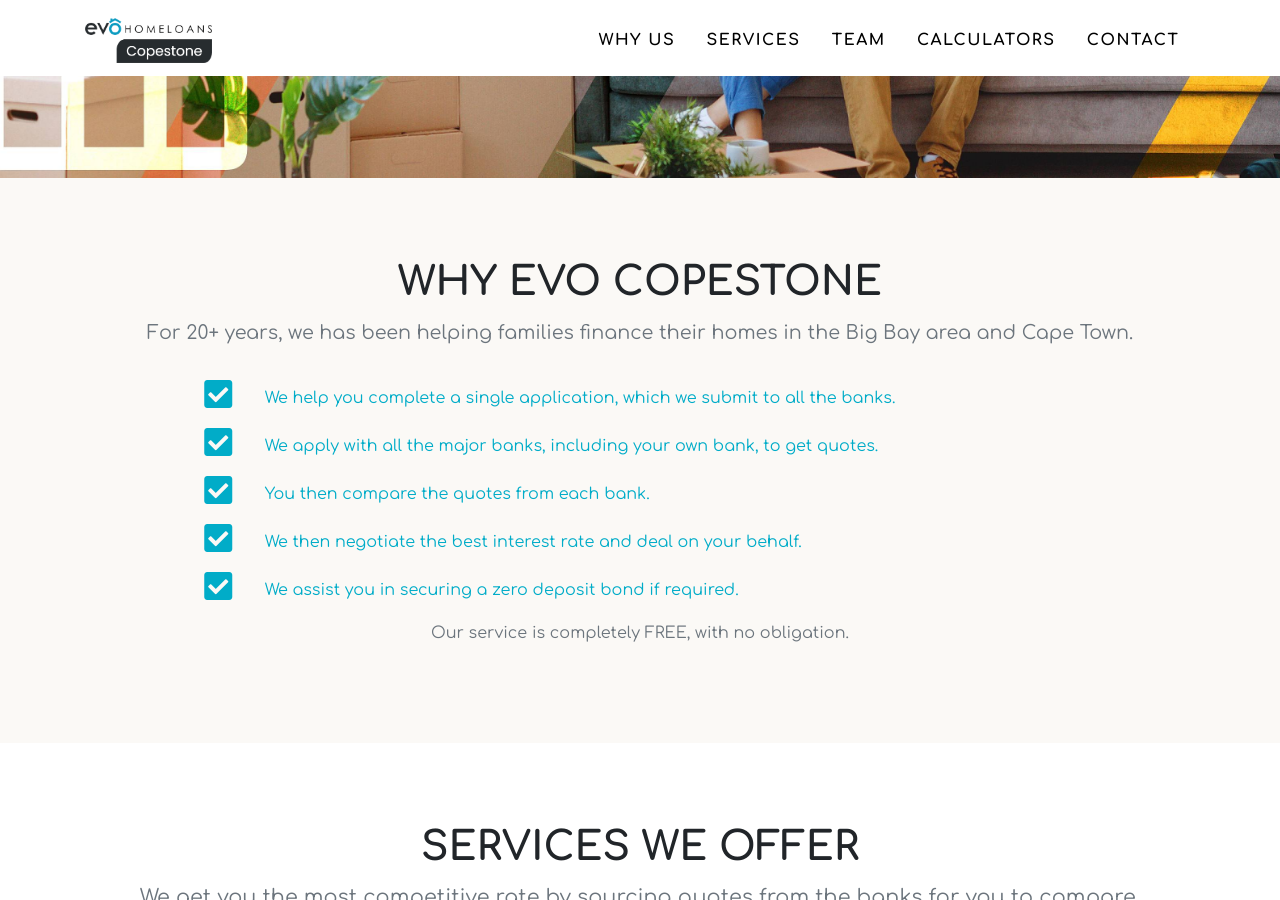
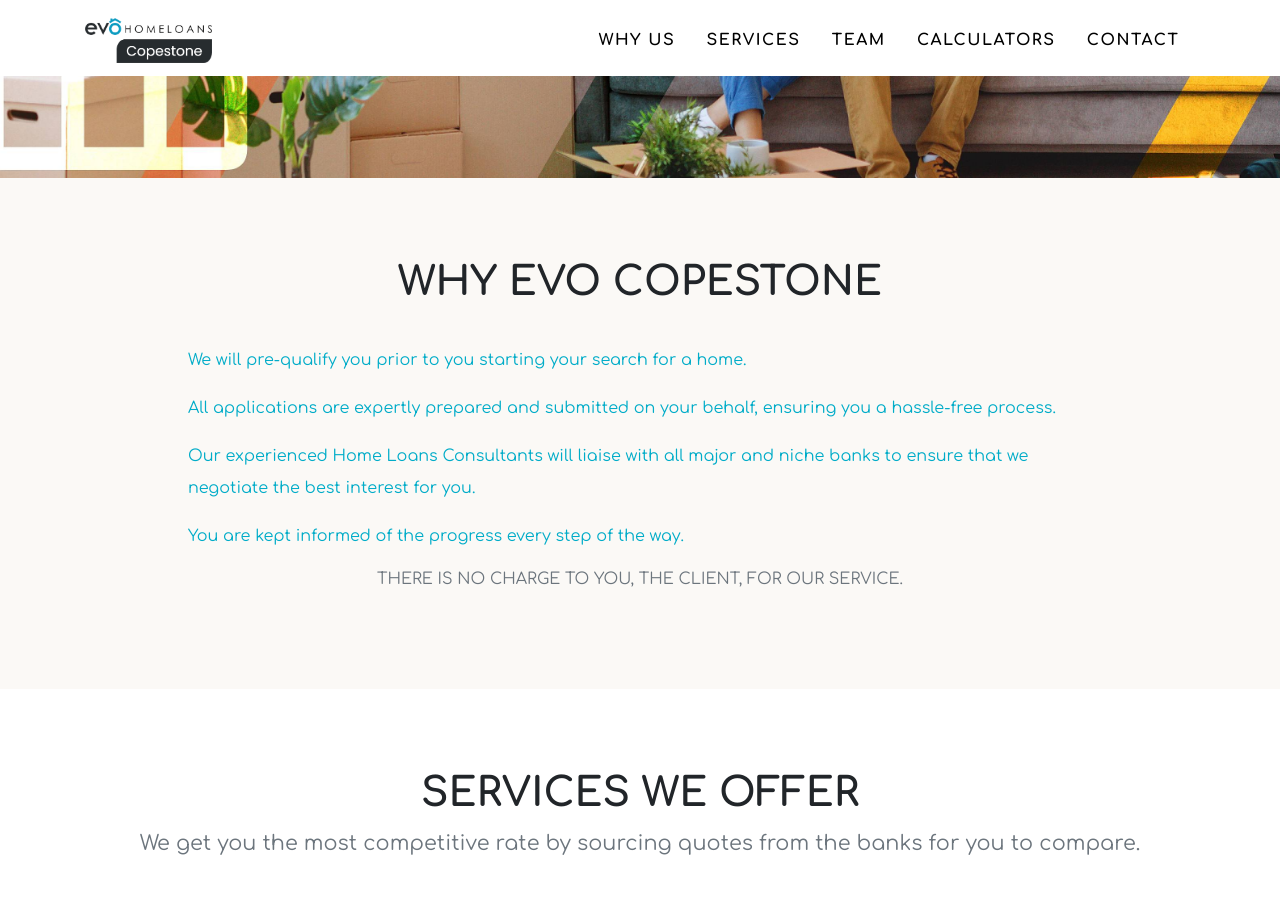
Before and after one commit to Intellify-Cloud/ev-copst, a Jekyll site: the page built from index.md, in a window 1280 px wide and 900 px high, scrolled down 306 px. Built offline with Jekyll 4.4.1, drawn with Linux system fonts in a browser that asks for light colours.

Commit message:
Update sitetext.yml
0626.1113

```diff
--- a/_data/sitetext.yml
+++ b/_data/sitetext.yml
@@ -75,21 +75,20 @@ more-calculators:
           text: "Calculate"
 
 textblock:
-    title: "Why evo Copestone"
-    text: "For 20+ years, we has been helping families finance their homes in the Big Bay area and Cape Town."
-    footer: "Our service is completely FREE, with no obligation."
+    title: "Why Evo Copestone"
+    text: ""
+    footer: "THERE IS NO CHARGE TO YOU, THE CLIENT, FOR OUR SERVICE."
     section: textblock
     list:
-      - title: "We help you complete a single application, which we submit to all the banks."
-        image: "fas fa-check-square"
-      - title: "We apply with all the major banks, including your own bank, to get quotes."
-        image: "fas fa-check-square"
-      - title: "You then compare the quotes from each bank."
-        image: "fas fa-check-square"
-      - title: "We then negotiate the best interest rate and deal on your behalf."
-        image: "fas fa-check-square"
-      - title: "We assist you in securing a zero deposit bond if required."
-        image: "fas fa-check-square"
+      - title: "We will pre-qualify you prior to you starting your search for a home."
+        # image: "fas fa-check-square"
+      - title: "All applications are expertly prepared and submitted on your behalf, ensuring you a hassle-free process."
+        # image: "fas fa-check-square"
+      - title: "Our experienced Home Loans Consultants will liaise with all major and niche banks to ensure that we negotiate the best interest for you."
+        # image: "fas fa-check-square"
+      - title: "You are kept informed of the progress every step of the way."
+        # image: "fas fa-check-square"
+
 
 portfolio:
     title: "Other Services"
```
